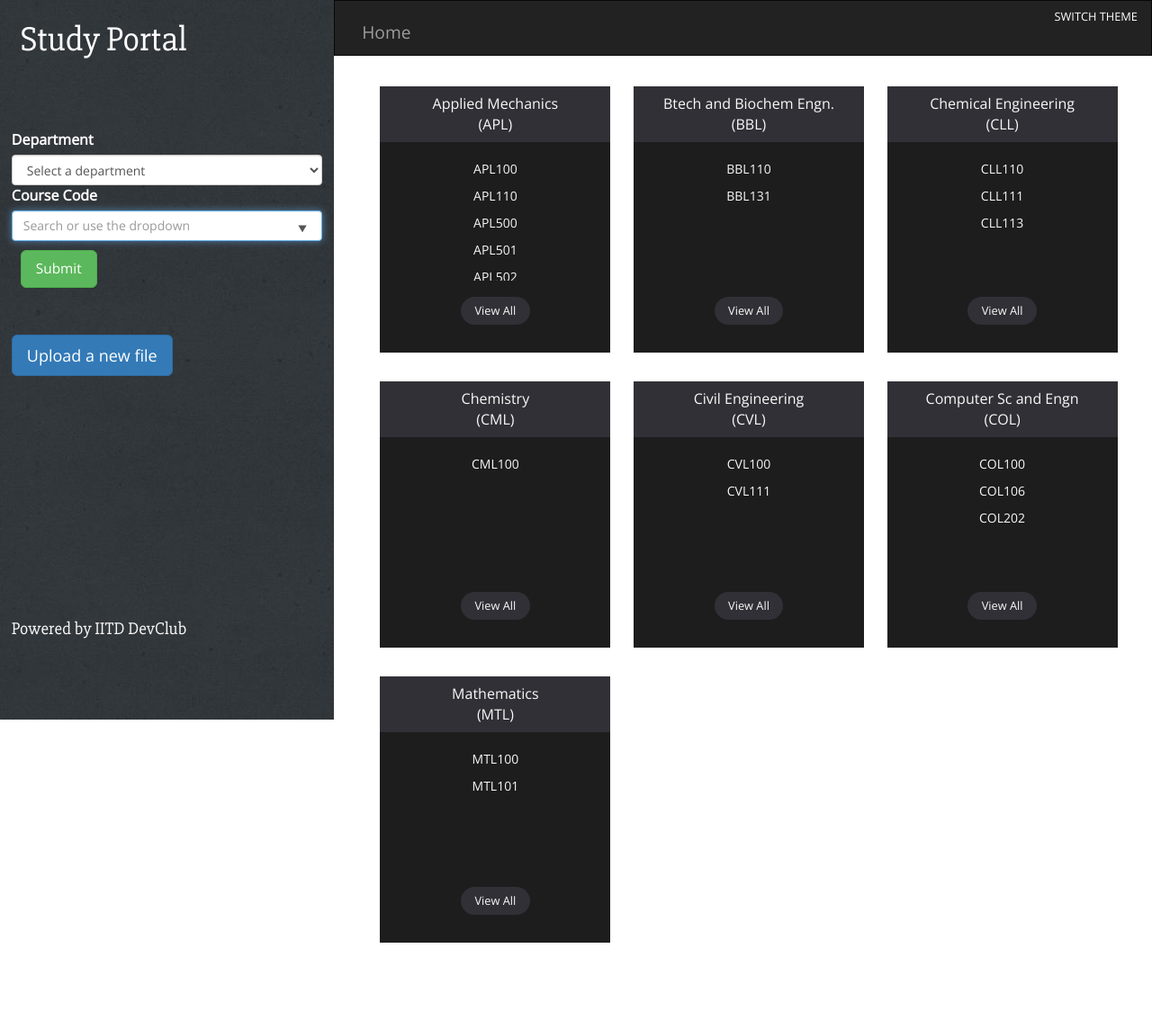
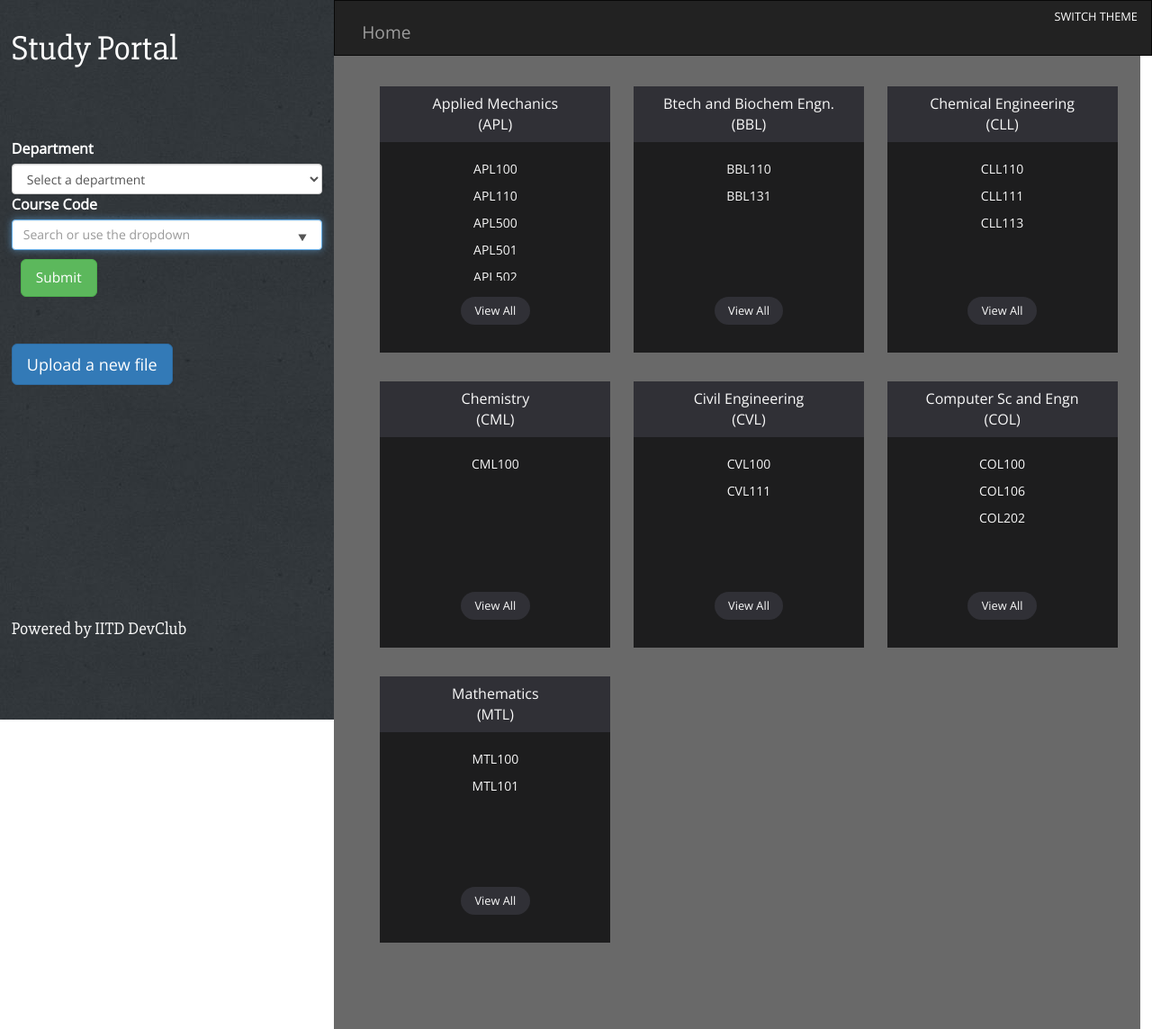
Before and after one commit to kabirtomer/studyportal, a Django app: page /studapp/ in a window 1280 px wide. Shown: the whole page at 90% size. Run offline with Django 3.2, Linux system fonts and the light colour scheme; data comes from the database, SQL or seed files in the repository; some libraries are stand-ins or nearby versions.

Commit message:
minor fixes

```diff
--- a/StudyPortal/studapp/static/studapp/style.css
+++ b/StudyPortal/studapp/static/studapp/style.css
@@ -30,6 +30,7 @@ background-image: url("concrete_wall.jpg");
 	width:70vw;
 	padding:10vh 3vw;
 	min-height: 100vh;
+	background-color: dimgray;
     /* width: 630px; Removed*/
 	margin-left: 29vw ;/* Added */
 	/*padding: 50px 5% 5% 60px;*/
@@ -54,7 +55,6 @@ a{
 h1 {
 color: White;
 font-family: 'Slabo 27px', serif;
-margin: 10px;
 width: 100%;
 }
 
@@ -333,6 +333,6 @@ color: white;
     font-size: 16px;
     }
     .department {
-    font-size: 18px;
+    font-size: 30px;
     }
 }
```
